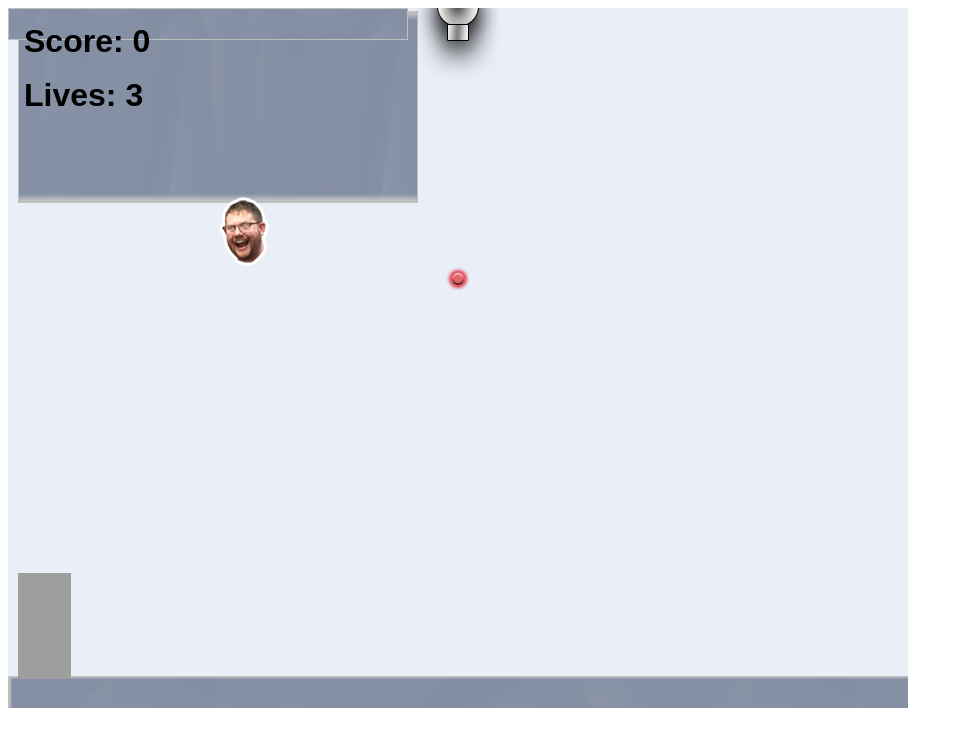
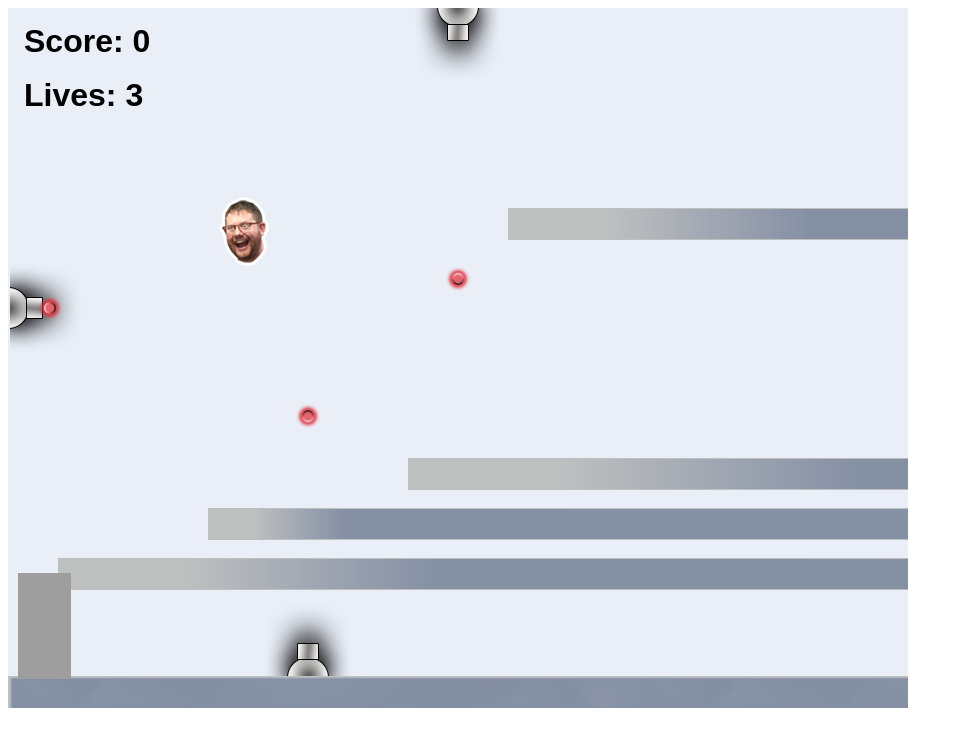
Before and after one commit to JLewis2023/JLewis2023.github.io, a website: page projects/platformer/index.html in a window 1280 px wide. Shown: the whole page, without its empty margins (0-963 px from the left). Drawn offline with Linux system fonts and the light colour scheme; animation ran at ten frames a second.

```diff
--- a/projects/platformer/js/init/cannon.js
+++ b/projects/platformer/js/init/cannon.js
@@ -27,7 +27,9 @@
         // ALL YOUR CODE GOES BELOW HERE ///////////////////////////////////////
 
         // example:
+        createCannon("left", 300, 1000);
         createCannon("top", 450);
+        createCannon("bottom", 300);
 
 
         // ALL YOUR CODE GOES ABOVE HERE ///////////////////////////////////////
--- a/projects/platformer/js/init/platform.js
+++ b/projects/platformer/js/init/platform.js
@@ -34,8 +34,10 @@
          * asset, giving it a scaleX and scaleY of 2 will stretch it across the
          * bottom of the game.
          */
-        createPlatform( 10 , 3, 1, 6, )
-        createPlatform( )
+        createPlatform(50, 550, 250)
+        createPlatform(500, 200, 200)
+        createPlatform(200, 500, 90,)
+        createPlatform(400, 450, 300)
         createPlatform(0, game.world.height - 32, 3, 2);    // DO NOT DELETE
 
         // example:
```
Also changed, not shown: portfolio.html (+2 -2 lines), projects/bouncing-box/index.html (+19 -4 lines).
